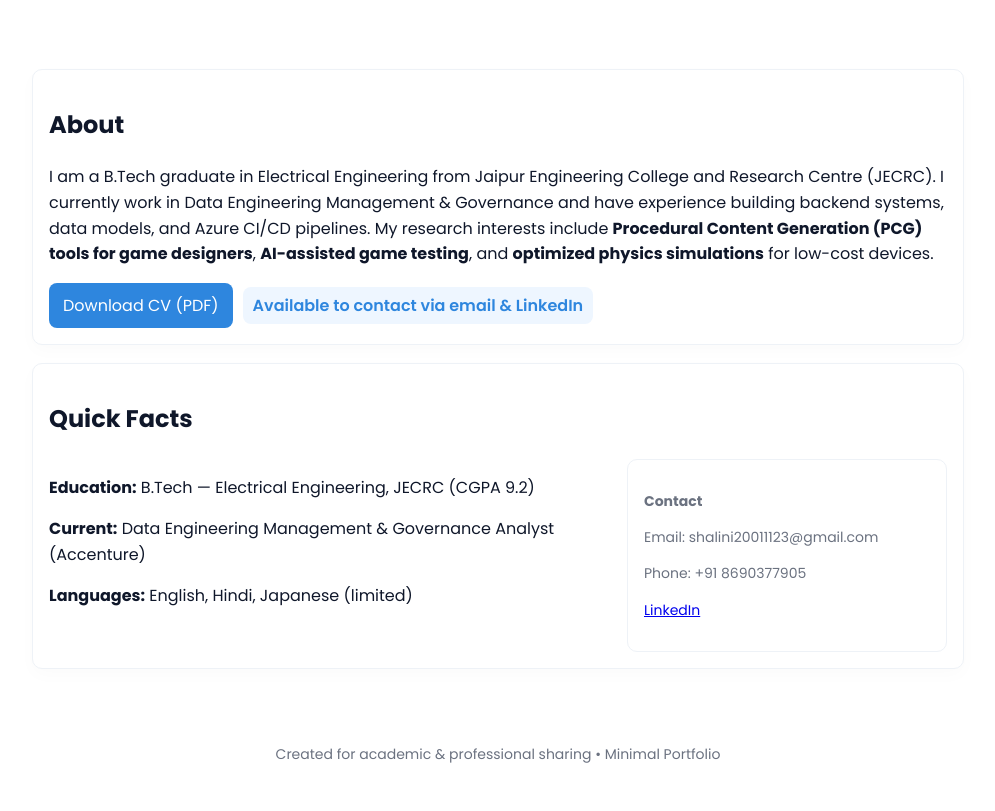
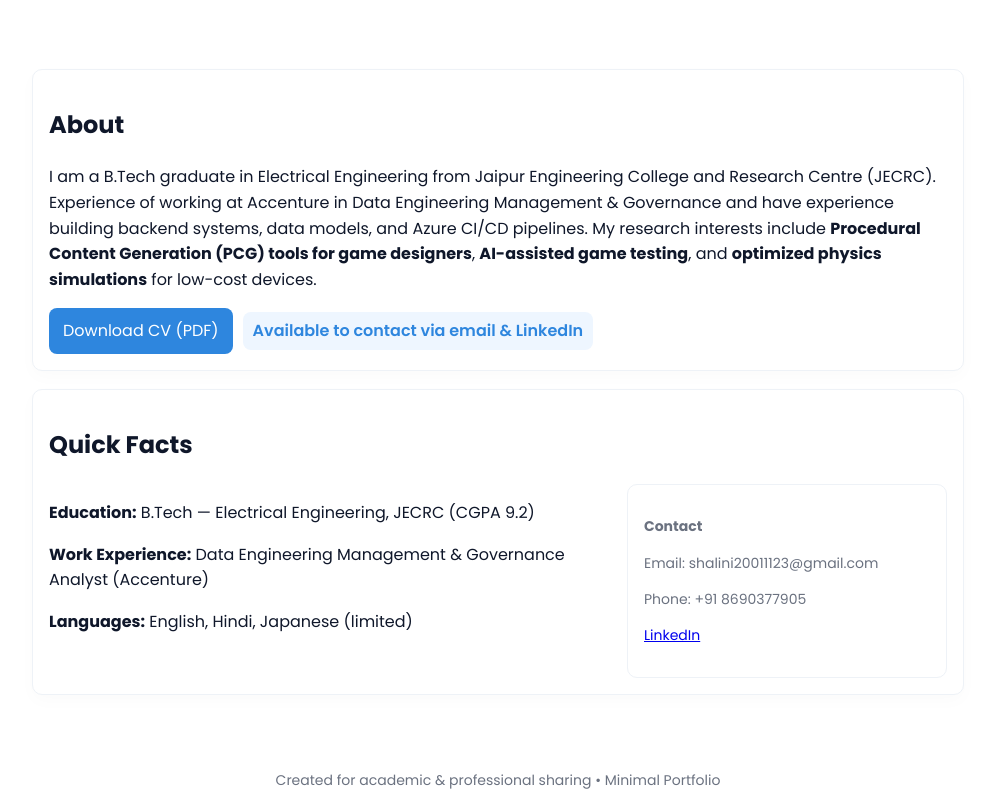
Before and after one commit to ShaliniFatehpuriya/ShaliniFatehpuriya.github.io, a plain HTML site: page index.html in a window 1280 px wide. Shown: the part 266-1077 px from the top of the page, without its empty margins (142-1137 px from the left). Before the commit the page ends 1052 px from the top, so only its background shows below. Drawn offline with Linux system fonts and the light colour scheme.

Commit message:
Update index.html

```diff
--- a/index.html
+++ b/index.html
@@ -28,7 +28,7 @@
   <main class="container">
     <section class="section card">
       <h2>About</h2>
-      <p>I am a B.Tech graduate in Electrical Engineering from Jaipur Engineering College and Research Centre (JECRC). I currently work in Data Engineering Management & Governance and have experience building backend systems, data models, and Azure CI/CD pipelines. My research interests include <strong>Procedural Content Generation (PCG) tools for game designers</strong>, <strong>AI-assisted game testing</strong>, and <strong>optimized physics simulations</strong> for low-cost devices.</p>
+      <p>I am a B.Tech graduate in Electrical Engineering from Jaipur Engineering College and Research Centre (JECRC). Experience of working at Accenture in Data Engineering Management & Governance and have experience building backend systems, data models, and Azure CI/CD pipelines. My research interests include <strong>Procedural Content Generation (PCG) tools for game designers</strong>, <strong>AI-assisted game testing</strong>, and <strong>optimized physics simulations</strong> for low-cost devices.</p>
       <div style="margin-top:12px" class="cv-download">
         <a class="button" href="assets/pdf/Shalini_Fatehpuriya_CV.pdf" download>Download CV (PDF)</a>
         <span class="badge">Available to contact via email & LinkedIn</span>
@@ -40,7 +40,7 @@
       <div class="grid">
         <div>
           <p><strong>Education:</strong> B.Tech — Electrical Engineering, JECRC (CGPA 9.2)</p>
-          <p><strong>Current:</strong> Data Engineering Management & Governance Analyst (Accenture)</p>
+          <p><strong>Work Experience:</strong> Data Engineering Management & Governance Analyst (Accenture)</p>
           <p><strong>Languages:</strong> English, Hindi, Japanese (limited)</p>
         </div>
         <aside class="card small">
```
